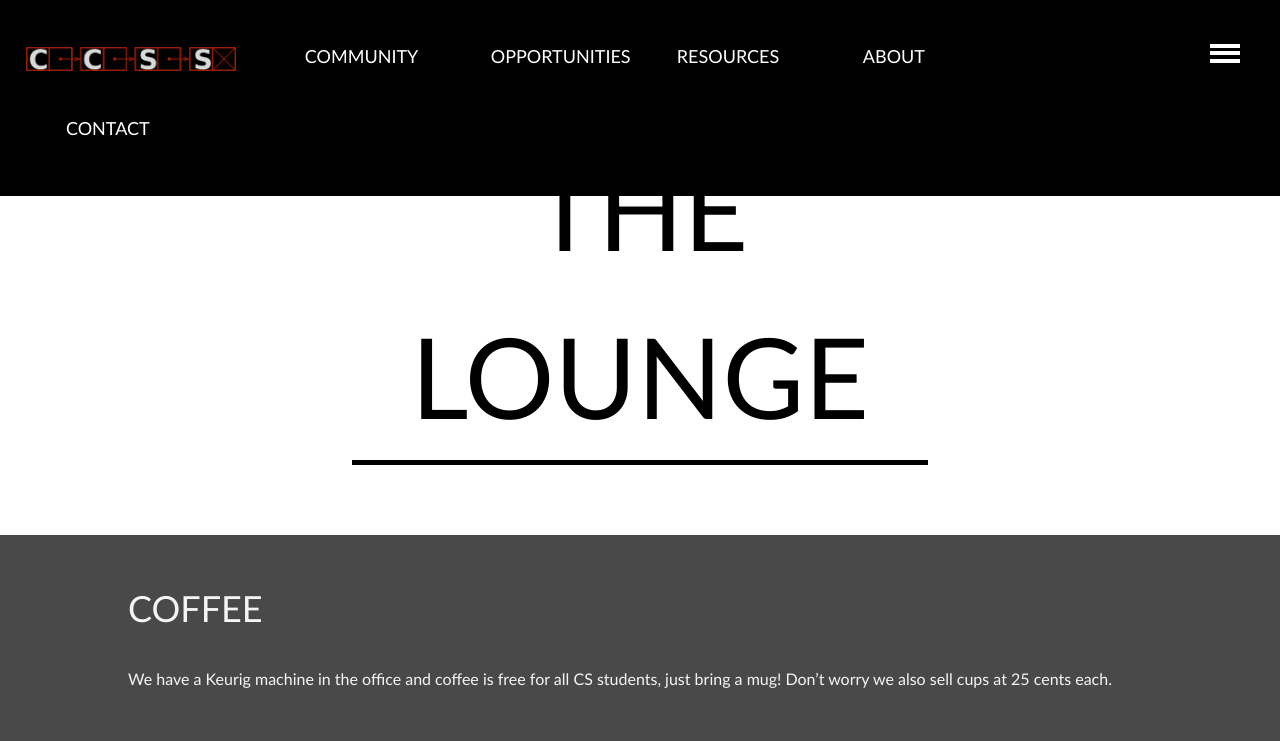
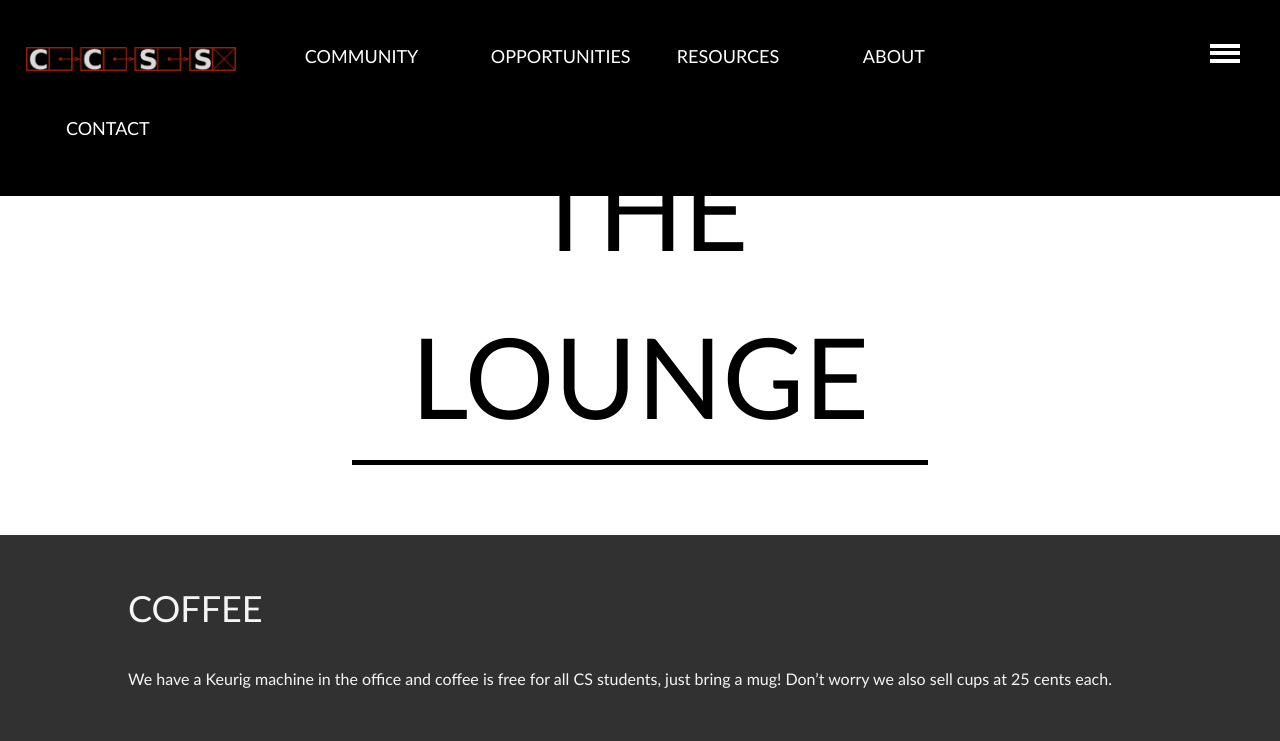
Before and after one commit to brittnylapierre/ccss_web, a Jekyll site: the page built from about/lounge/index.md, in a window 1280 px wide. Shown: the top 741 px of the page. Built offline with Jekyll 4.4.1, drawn with Linux system fonts in a browser that asks for light colours; grey boxes are pictures that could not be loaded.

Commit message:
Updated _layout.scss

```diff
--- a/_sass/_layout.scss
+++ b/_sass/_layout.scss
@@ -703,6 +703,6 @@ ul {
 }
 
 .dark {
-	background-color: #494949;
+	background-color: #313131;
     color: whitesmoke;
 }
```
